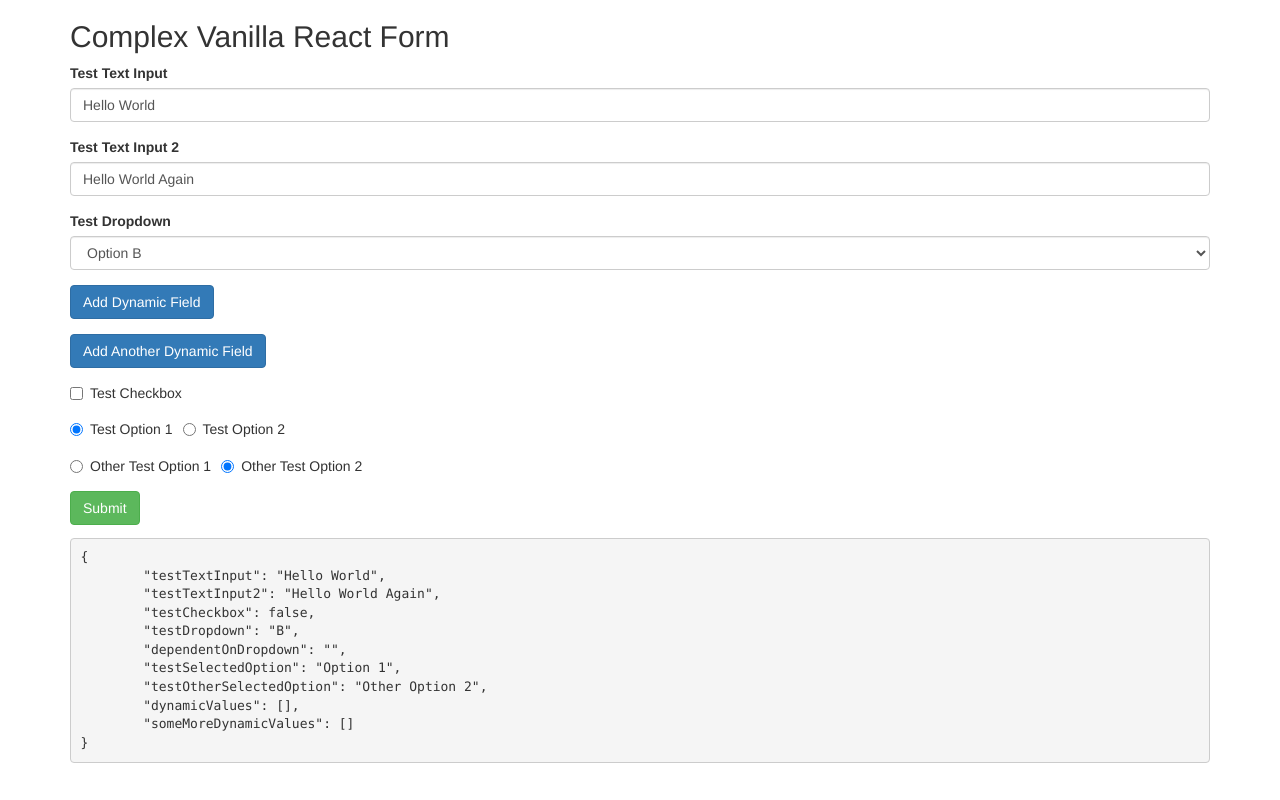
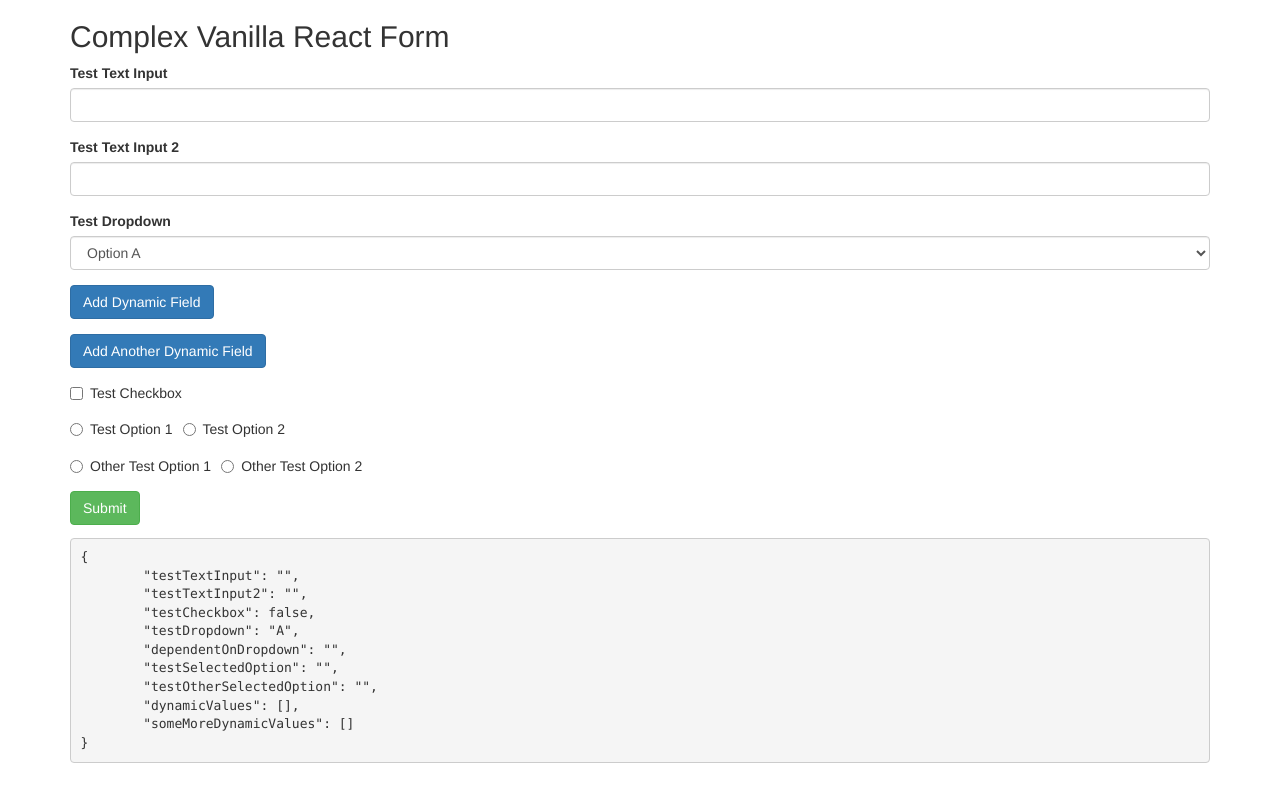
Before and after one commit to MarcelMichau/react-plain-form-components, a React (Create React App) app: page / in a window 1280 px wide. Built offline with nearby package versions, Linux system fonts and the light colour scheme.

Commit message:
Added Form State Hydration from Local Storage

```diff
--- a/package.json
+++ b/package.json
@@ -7,9 +7,9 @@
     "react-scripts": "0.7.0"
   },
   "dependencies": {
-    "lodash": "^4.16.6",
     "react": "^15.3.2",
-    "react-dom": "^15.3.2"
+    "react-dom": "^15.3.2",
+    "uuid": "^3.0.0"
   },
   "scripts": {
     "start": "react-scripts start",
--- a/src/App.js
+++ b/src/App.js
@@ -44,20 +44,43 @@ const otherRadioOptions = [
 ];
 
 export default class App extends Component {
+  intervalId = '';
+
   constructor(props) {
     super(props);
 
     this.state = {
-      testTextInput: 'Hello World',
-      testTextInput2: 'Hello World Again',
+      testTextInput: '',
+      testTextInput2: '',
       testCheckbox: false,
-      testDropdown: 'B',
+      testDropdown: 'A',
       dependentOnDropdown: '',
-      testSelectedOption: 'Option 1',
-      testOtherSelectedOption: 'Other Option 2',
+      testSelectedOption: '',
+      testOtherSelectedOption: '',
       dynamicValues: [],
       someMoreDynamicValues: []
     }
+  }
+
+  componentDidMount() {
+    this.loadFormStateFromLocalStorage();
+    this.intervalId = setInterval(this.saveFormStateToLocalStorage, 5000);
+  }
+
+  componentWillUnmount() {
+    clearInterval(this.intervalId);
+  }
+
+  loadFormStateFromLocalStorage = () => {
+    let formData = localStorage.getItem('formState');
+    if (formData) {
+      this.setState(JSON.parse(formData));
+    }
+  }
+
+  saveFormStateToLocalStorage = () => {
+    localStorage.setItem('formState', JSON.stringify(this.state));
+    console.log('Saved state to Local Storage');
   }
 
   updateInputValue = (name, value) => {
--- a/src/FormDynamicInput.js
+++ b/src/FormDynamicInput.js
@@ -1,5 +1,5 @@
 import React, { Component } from 'react';
-import _ from 'lodash';
+import uuid from 'uuid';
 
 export default class FormDynamicInput extends Component {
     constructor(props) {
@@ -33,7 +33,7 @@ export default class FormDynamicInput extends Component {
     addDynamicItem = (collectionName) => {
         this.setState((prevState) => ({
             values: prevState.values.concat([{
-                id: _.uniqueId(`${collectionName}-value-`),
+                id: uuid(),
                 value: ''
             }])
         }), () => this.props.onChange(collectionName, this.state.values));
```
